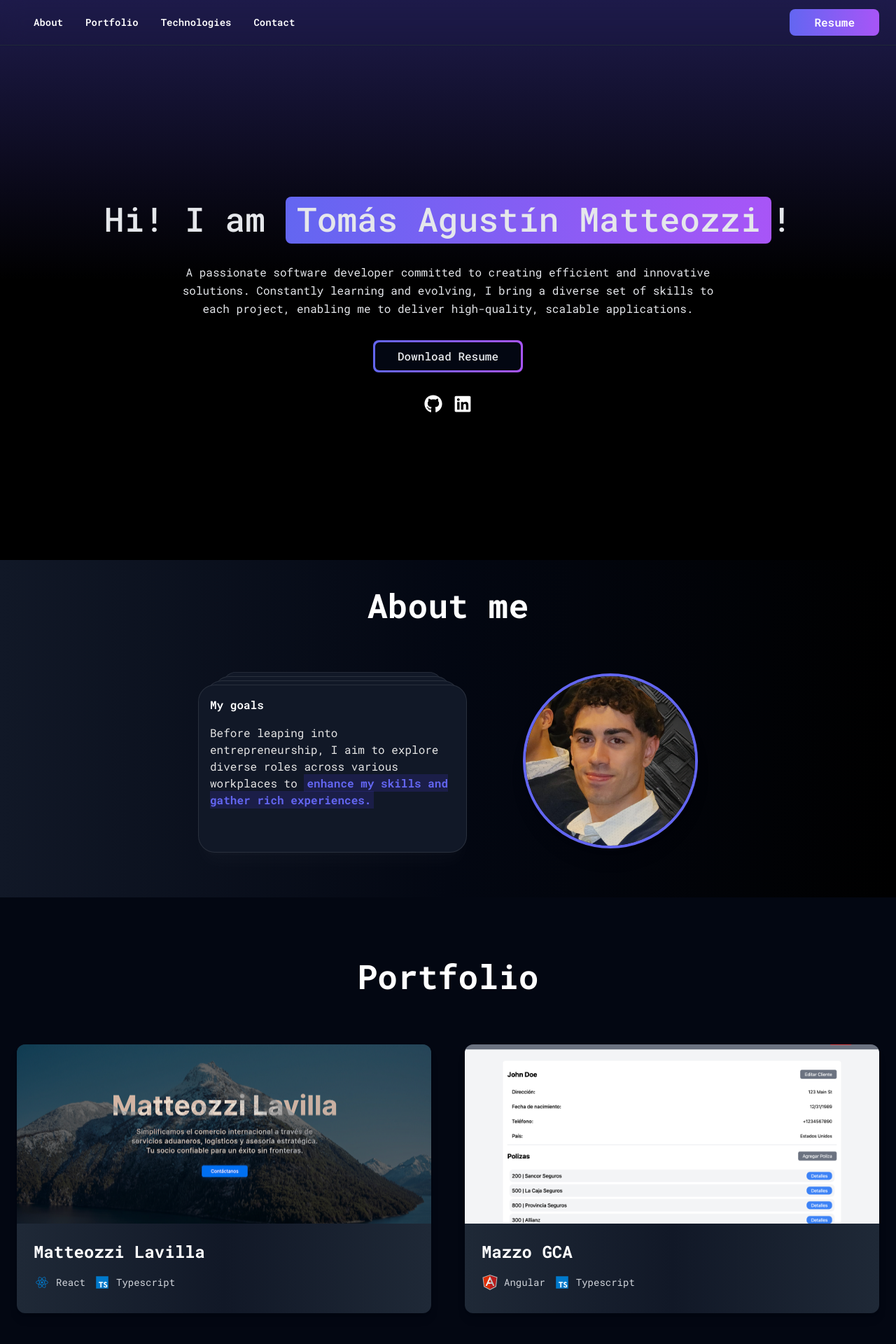
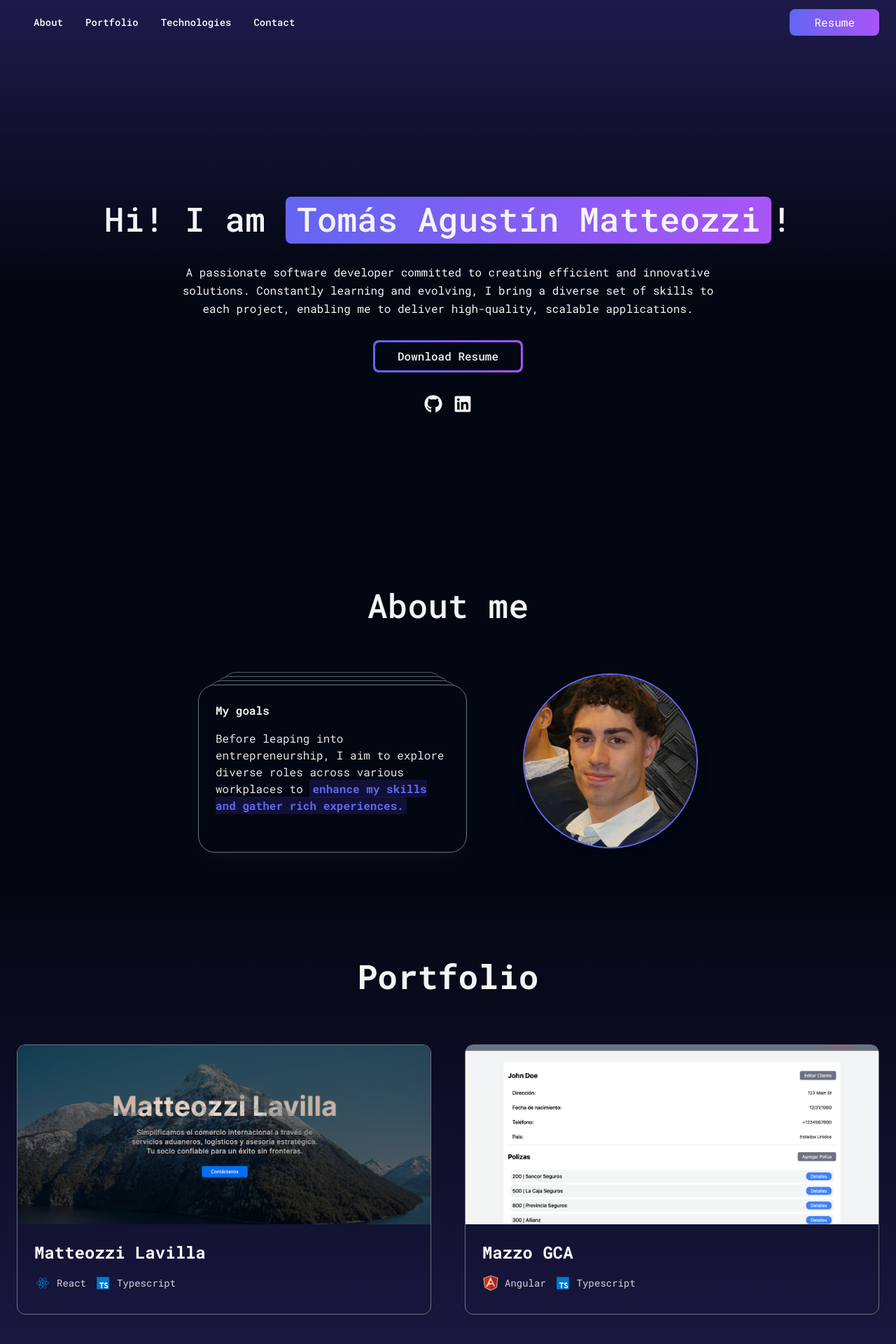
Before and after one commit to tmatteozzi/portfolio, a Next.js app: page / in a window 1280 px wide. Shown: the top 1920 px of the page at 70% size. Built offline with nearby package versions, Linux system fonts and the light colour scheme.

Commit message:
v2 on progress

```diff
--- a/app/components/ui/card-stack.tsx
+++ b/app/components/ui/card-stack.tsx
@@ -45,7 +45,7 @@ export const CardStack = ({
         return (
           <motion.div
             key={card.id}
-                        className="absolute bg-gray-900 h-60 w-60 md:h-60 md:w-96 rounded-3xl p-4 shadow-xl border border-white/[0.1]  shadow-white/[0.025] flex flex-col justify-top"
+            className="absolute bg-gray-950 h-60 w-96 rounded-3xl p-6 shadow-xl border border-gray-500  shadow-white/[0.025] flex flex-col justify-top"
             style={{
               transformOrigin: 'top center'
             }}
--- a/app/pages/About.tsx
+++ b/app/pages/About.tsx
@@ -17,12 +17,12 @@ export default function About({ content }: AboutProps) {
   return (
     <section
       id="about"
-            className="flex flex-col items-center pt-8 pb-16 py-4 bg-gradient-to-r from-gray-900 via-gray-950 to-black"
+      className="flex flex-col items-center pt-8 pb-16 py-4 bg-gray-950"
     >
-            <h1 className="text-2xl md:text-4xl lg:text-5xl font-bold text-white max-w-4xl leading-relaxed lg:leading-snug mb-16 text-center lg:text-left">
+      <h1 className="text-5xl font-medium text-gray-100 max-w-4xl leading-relaxed lg:leading-snug mb-16 text-center lg:text-left">
         About me
       </h1>
-            <div className="flex flex-col lg:flex-row items-center lg:items-start space-y-8 lg:space-y-0 lg:space-x-20">
+      <div className="flex flex-col lg:flex-row items-center lg:items-start space-y-16 lg:space-y-0 lg:space-x-20">
         <div className="mt-4">
           <CardStack offset={6} items={items} />
         </div>
@@ -32,7 +32,7 @@ export default function About({ content }: AboutProps) {
             alt="Tomás Matteozzi"
             height={250}
             width={250}
-                        className="border-4 rounded-full transition-transform duration-800 hover:scale-105 hover:border-4 border-indigo-500 hover:border-purple-500 shadow-xl hover:shadow-black/[0.15] shadow-black/[0.1]"
+            className="border-2 rounded-full transition-transform duration-800 hover:scale-105 border-indigo-500 hover:border-purple-500 shadow-xl hover:shadow-black/[0.15] shadow-black/[0.1]"
           />
         </div>
       </div>
--- a/app/pages/Contact.tsx
+++ b/app/pages/Contact.tsx
@@ -38,9 +38,7 @@ export default function Contact() {
     setErrors((prevErrors) => ({ ...prevErrors, [name]: '' }));
   };
 
-    const handleSubmit = (
-        e: React.MouseEvent<HTMLButtonElement, MouseEvent>
-    ) => {
+  const handleSubmit = (e: React.MouseEvent<HTMLButtonElement, MouseEvent>) => {
     e.preventDefault();
 
     // Check for empty fields
@@ -85,7 +83,7 @@ export default function Contact() {
   return (
     <section
       id="contact"
-            className="pt-8 pb-16 py-4 bg-gradient-to-r from-gray-900 via-gray-950 to-black text-center"
+      className="pt-8 pb-16 py-4 bg-gray-950 text-center"
     >
       <h1 className="text-2xl md:text-4xl lg:text-5xl font-bold text-white leading-relaxed lg:leading-snug mb-8 mx-auto">
         Contact
--- a/app/pages/Experience/Experience.tsx
+++ b/app/pages/Experience/Experience.tsx
@@ -21,14 +21,12 @@ export default function Experience({
 }: ExperienceProps) {
   return (
     <motion.div
-            className="bg-gray-900 border-gray-800 p-6 shadow-lg border rounded-xl"
+      className="bg-gray-950 border-slate-500 p-6 shadow-lg border rounded-xl"
       whileHover="hover"
       variants={experienceVariants}
     >
       <div>
-                <h4 className="text-sm font-light text-gray-400 mb-2">
-                    {companyName}
-                </h4>
+        <h4 className="text-sm font-light text-gray-400 mb-2">{companyName}</h4>
         <h3 className="text-md font-bold text-white mb-2">{role}</h3>
         <p className="text-sm font-medium text-gray-400 mb-4 overflow-hidden">
           {description}
--- a/app/pages/Experience/ExperienceList.tsx
+++ b/app/pages/Experience/ExperienceList.tsx
@@ -16,7 +16,7 @@ export default function ExperienceList({ experiences }: ExperienceListProps) {
   return (
     <section
       id="experience-list"
-            className="bg-gradient-to-r from-gray-900 via-gray-950 to-black min-h-screen py-16 text-center"
+      className="bg-indigo-950 min-h-screen py-16 text-center"
     >
       <h1 className="text-2xl md:text-4xl lg:text-5xl font-bold text-white leading-relaxed lg:leading-snug mb-8 mx-auto">
         Experience
--- a/app/pages/Hero.tsx
+++ b/app/pages/Hero.tsx
@@ -38,9 +38,9 @@ export default function Hero() {
   return (
     <section
       id="layout"
-      className="flex flex-col items-center justify-center h-screen pt-16 relative bg-gradient-to-b from-indigo-950 via-black to-black"
+      className="flex flex-col items-center justify-center h-screen pt-16 relative bg-gradient-to-b from-indigo-950 via-gray-950 to-gray-950"
     >
-      <div className="flex flex-col items-center text-gray-200 relative z-10">
+      <div className="flex flex-col items-center text-gray-100 relative z-10">
         <motion.div
           {...motionConfig}
           className="flex flex-col items-center text-center"
@@ -73,7 +73,7 @@ export default function Hero() {
                   href={link.url}
                   target="_blank"
                   rel="noopener noreferrer"
-                  className="text-white hover:text-indigo-500 transition-colors duration-300"
+                  className="hover:text-indigo-500 transition-colors duration-300"
                 >
                   {link.icon}
                 </a>
--- a/app/pages/Navbar.tsx
+++ b/app/pages/Navbar.tsx
@@ -37,10 +37,8 @@ export default function Navbar({ navBarItems }: NavBarProps) {
 
   return (
     <nav
-            className={`fixed top-0 w-full z-50 bg-transparent backdrop-blur-lg shadow-sm px-2 py-1.5 border-b border-gray-800 transition-transform duration-300 ${
-                showNavbar
-                    ? 'transform translate-y-0'
-                    : 'transform -translate-y-full'
+      className={`fixed top-0 w-full z-50 bg-transparent backdrop-blur-lg shadow-sm px-2 py-1.5 transition-transform duration-300 ${
+        showNavbar ? 'transform translate-y-0' : 'transform -translate-y-full'
       }`}
     >
       <div className="flex justify-between items-center">
@@ -64,7 +62,7 @@ export default function Navbar({ navBarItems }: NavBarProps) {
           <div className="hidden md:flex items-center space-x-4">
             {navBarItems.map((item) => (
               <ScrollLink
-                                className="text-sm font-semibold text-white hover:text-indigo-300 py-4 px-2 cursor-pointer"
+                className="text-sm font-medium text-white hover:text-indigo-300 py-4 px-2 cursor-pointer"
                 key={item.name}
                 to={item.link}
                 smooth={true}
@@ -78,7 +76,7 @@ export default function Navbar({ navBarItems }: NavBarProps) {
         </div>
         <button onClick={downloadPdf} className="relative p-[3px] mr-4">
           <div className="absolute inset-0 bg-gradient-to-r from-indigo-500 to-purple-500 rounded-lg" />
-                    <div className="relative px-8 py-1.5 lg:py-1 bg-transparent rounded-[6px] group transition duration-200 text-xs md:text-base font-semibold text-white hover:text-black">
+          <div className="relative px-8 py-1.5 lg:py-1 bg-transparent rounded-[6px] group transition duration-200 text-base text-white hover:text-black">
             Resume
           </div>
         </button>
--- a/app/pages/Portfolio.tsx
+++ b/app/pages/Portfolio.tsx
@@ -16,16 +16,19 @@ interface PortfolioProps {
 
 const Portfolio: React.FC<PortfolioProps> = ({ content }) => {
   return (
-        <section id="portfolio" className="min-h-screen py-20 text-center">
+    <section
+      id="portfolio"
+      className="min-h-screen py-20 text-center bg-gradient-to-b from-gray-950 to-indigo-950"
+    >
       <div className="container mx-auto px-6">
-                <h1 className="text-2xl md:text-4xl lg:text-5xl font-bold text-white leading-relaxed lg:leading-snug mb-16 mx-auto">
+        <h1 className="text-2xl md:text-4xl lg:text-5xl font-bold text-gray-100 leading-relaxed lg:leading-snug mb-16 mx-auto">
           Portfolio
         </h1>
         <div className="grid grid-cols-1 md:grid-cols-2 gap-12">
           {content.map((project, index) => (
             <div
               key={index}
-                            className="bg-gradient-to-r from-gray-800 via-gray-900 to-gray-800 border-gray-800 shadow-lg rounded-xl overflow-hidden transition duration-300 hover:shadow-xl"
+              className="border border-gray-500 rounded-xl overflow-hidden transition duration-300 hover:shadow-xl"
             >
               <Link href={project.link}>
                 <div className="relative h-64 overflow-hidden">
@@ -43,17 +46,12 @@ const Portfolio: React.FC<PortfolioProps> = ({ content }) => {
                   {project.title}
                 </h3>
                 <ul className="flex flex-wrap items-center text-sm text-gray-300">
-                                    {project.technologies.map(
-                                        (tech, techIndex) => (
-                                            <li
-                                                key={techIndex}
-                                                className="mr-3 flex items-center mb-2"
-                                            >
+                  {project.technologies.map((tech, techIndex) => (
+                    <li key={techIndex} className="mr-3 flex items-center mb-2">
                       <tech.img className="w-6 h-6 mr-2" />
                       <span>{tech.name}</span>
                     </li>
-                                        )
-                                    )}
+                  ))}
                 </ul>
               </div>
             </div>
--- a/app/pages/TechStack.tsx
+++ b/app/pages/TechStack.tsx
@@ -15,7 +15,7 @@ export default function TechStack({ techStack }: TechStackProps) {
   return (
     <section
       id="tech-stack"
-            className="pt-8 pb-16 py-4 bg-gray-950 text-center"
+      className="pt-8 pb-16 py-4 bg-gradient-to-b from-indigo-950 via-indigo-950 to-gray-950 text-center"
     >
       <h1 className="text-2xl md:text-4xl lg:text-5xl font-bold text-white leading-relaxed lg:leading-snug mb-16 mx-auto">
         Tech Stack
```
Lines whose indentation alone changed are shown as unchanged.
